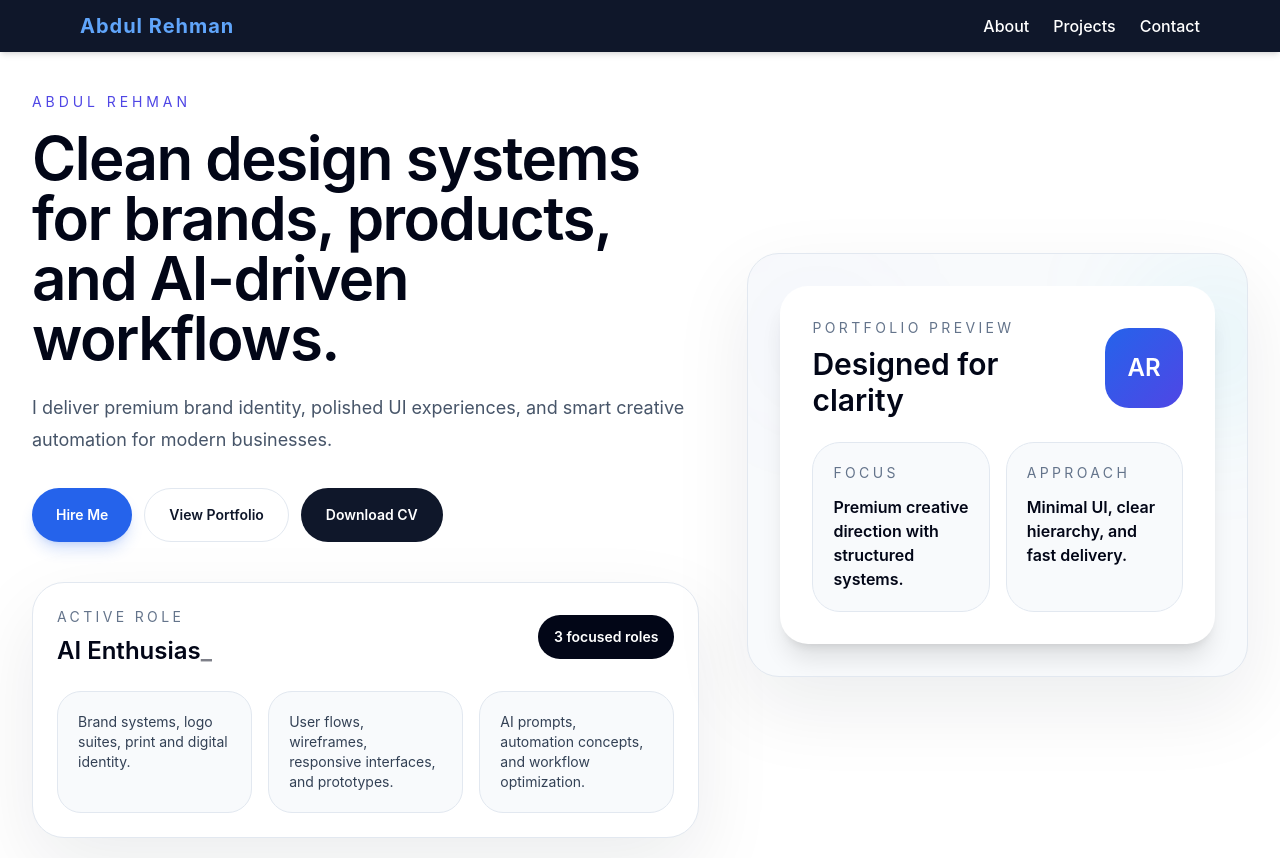
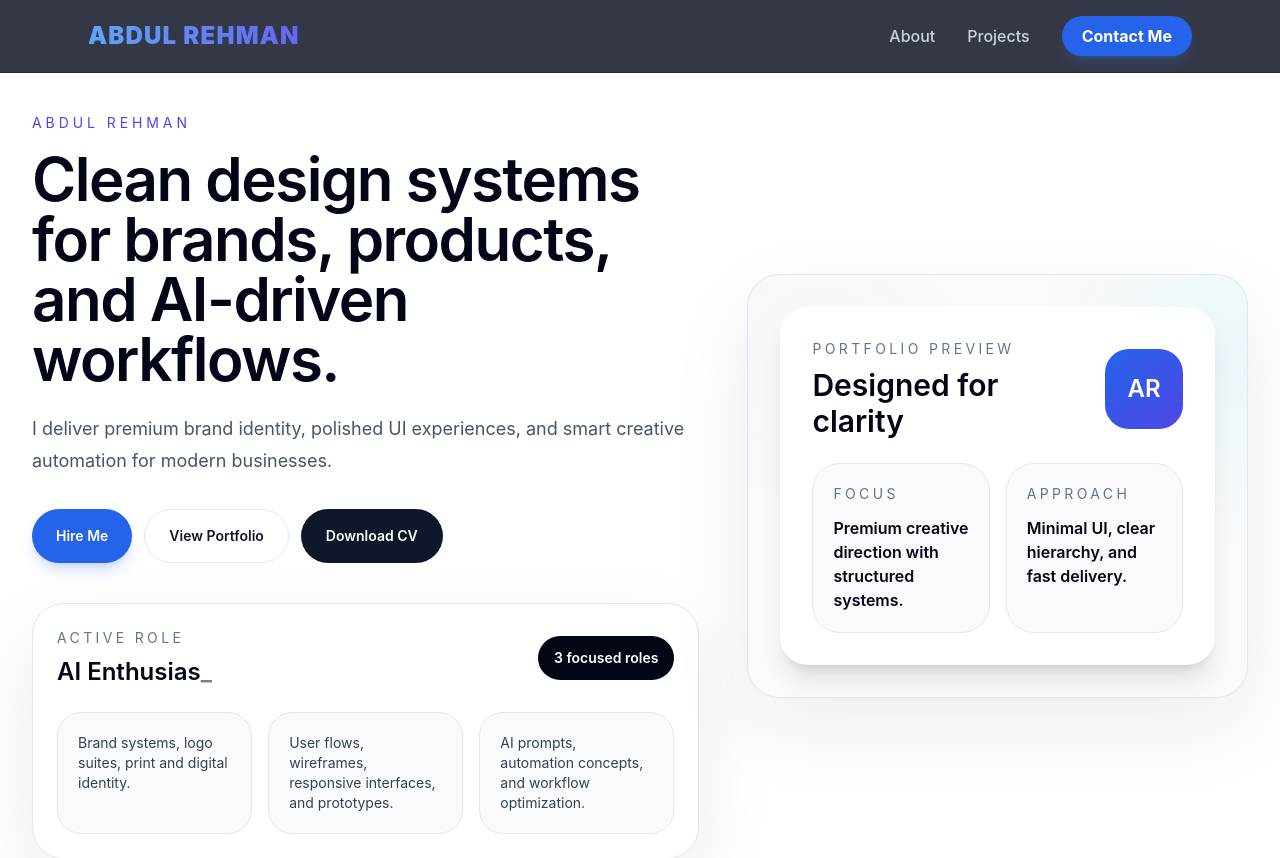
Before and after one commit to malikabdulrehmandev-a11y/abdul-rehman-portfolio, a Next.js app: page / in a window 1280 px wide. Shown: the top 858 px of the page. Built offline with nearby package versions, Linux system fonts and the light colour scheme.

Commit message:
fixed navbar and simplified email form

```diff
--- a/components/ContactForm.tsx
+++ b/components/ContactForm.tsx
@@ -1,59 +1,62 @@
-'use client';
+"use client";
 
-import { useForm } from 'react-hook-form';
-import { useState } from 'react';
-
-type ContactFormValues = {
-  name: string;
-  email: string;
-  message: string;
-};
+import React from "react";
 
 export default function ContactForm() {
-  const { register, handleSubmit, reset } = useForm<ContactFormValues>({ mode: 'onTouched' });
-  const [status, setStatus] = useState('');
+  return (
+    <div className="w-full max-w-lg mx-auto p-6 bg-slate-900 rounded-2xl shadow-xl text-white">
+      <h3 className="text-2xl font-bold mb-6 text-center text-blue-400">Get In Touch</h3>
 
-  const onSubmit = (values: ContactFormValues) => {
-    const body = encodeURIComponent(`Name: ${values.name}%0D%0AEmail: ${values.email}%0D%0A%0D%0A${values.message}`);
-    window.location.href = `mailto:mailkabdulrehman.dev@gmail.com?subject=Portfolio inquiry&body=${body}`;
-    setStatus('Your message is ready to send in your email client.');
-    reset();
-  };
+      {/* Isme message seedha aapki email par jayega */}
+      <form
+        action="https://formsubmit.co/malikabdulrehman.dev@gmail.com"
+        method="POST"
+        className="flex flex-col gap-4"
+      >
+        {/* Spam protection ke liye */}
+        <input type="hidden" name="_captcha" value="false" />
+        <input type="hidden" name="_next" value="https://abdul-rehman-portfolio.vercel.app" />
 
-  return (
-    <form onSubmit={handleSubmit(onSubmit)} className="rounded-xl border border-slate-200 bg-white p-5 shadow-sm">
-      <div className="grid gap-4">
-        <div className="grid gap-4 sm:grid-cols-2">
-          <label className="block text-sm font-semibold text-slate-900">
-            Name
-            <input
-              {...register('name', { required: true })}
-              className="mt-2 w-full rounded-xl border border-slate-200 bg-slate-50 px-3 py-3 text-sm text-slate-900 outline-none transition focus:border-indigo-500 focus:ring-2 focus:ring-indigo-200"
-              placeholder="Your name"
-            />
-          </label>
-          <label className="block text-sm font-semibold text-slate-900">
-            Email
-            <input
-              {...register('email', { required: true })}
-              className="mt-2 w-full rounded-xl border border-slate-200 bg-slate-50 px-3 py-3 text-sm text-slate-900 outline-none transition focus:border-indigo-500 focus:ring-2 focus:ring-indigo-200"
-              placeholder="you@example.com"
-            />
-          </label>
+        <div>
+          <label className="block text-sm font-medium mb-1">Your Name</label>
+          <input
+            type="text"
+            name="name"
+            required
+            className="w-full p-3 rounded-lg bg-slate-800 border border-slate-700 text-white focus:outline-none focus:border-blue-500"
+            placeholder="Your Name"
+          />
         </div>
-        <label className="block text-sm font-semibold text-slate-900">
-          Message
+
+        <div>
+          <label className="block text-sm font-medium mb-1">Your Email</label>
+          <input
+            type="email"
+            name="email"
+            required
+            className="w-full p-3 rounded-lg bg-slate-800 border border-slate-700 text-white focus:outline-none focus:border-blue-500"
+            placeholder="your-email@example.com"
+          />
+        </div>
+
+        <div>
+          <label className="block text-sm font-medium mb-1">Your Message</label>
           <textarea
-            {...register('message', { required: true })}
-            className="mt-2 min-h-[140px] w-full rounded-xl border border-slate-200 bg-slate-50 px-3 py-3 text-sm text-slate-900 outline-none transition focus:border-indigo-500 focus:ring-2 focus:ring-indigo-200"
-            placeholder="Tell me about your next project."
+            name="message"
+            rows={4}
+            required
+            className="w-full p-3 rounded-lg bg-slate-800 border border-slate-700 text-white focus:outline-none focus:border-blue-500"
+            placeholder="Write your message here..."
           />
-        </label>
-        <button type="submit" className="inline-flex items-center justify-center rounded-full bg-indigo-600 px-5 py-3 text-sm font-semibold text-white transition hover:bg-indigo-700">
-          Send message
+        </div>
+
+        <button
+          type="submit"
+          className="w-full p-3 bg-blue-600 hover:bg-blue-700 text-white font-bold rounded-lg transition-colors duration-200"
+        >
+          Send Message
         </button>
-        {status ? <p className="text-sm text-indigo-600">{status}</p> : null}
-      </div>
-    </form>
+      </form>
+    </div>
   );
 }
--- a/components/Navbar.tsx
+++ b/components/Navbar.tsx
@@ -6,41 +6,49 @@ export default function Navbar() {
   const [isOpen, setIsOpen] = useState(false);
 
   return (
-    <nav className="bg-slate-900 text-white sticky top-0 z-50 shadow-md">
-      <div className="max-w-6xl mx-auto px-4 py-3 flex justify-between items-center">
-        {/* Logo */}
-        <div className="text-xl font-bold tracking-wider text-blue-400">
-          Abdul Rehman
+    <nav className="bg-slate-950/80 backdrop-blur-md text-white sticky top-0 z-50 border-b border-slate-800">
+      <div className="max-w-6xl mx-auto px-6 py-4 flex justify-between items-center">
+        {/* Logo/Name */}
+        <div className="text-2xl font-black tracking-wider bg-gradient-to-r from-blue-400 to-indigo-500 bg-clip-text text-transparent hover:scale-105 transition-transform cursor-pointer">
+          ABDUL REHMAN
         </div>
 
-        {/* Mobile Hamburger Button */}
+        {/* Desktop Links (Badi screens par dikhenge) */}
+        <div className="hidden md:flex items-center gap-8 font-medium">
+          <a href="#about" className="text-slate-300 hover:text-blue-400 transition-colors duration-200 relative group py-1">
+            About
+            <span className="absolute bottom-0 left-0 w-0 h-0.5 bg-blue-400 transition-all duration-300 group-hover:w-full"></span>
+          </a>
+          <a href="#projects" className="text-slate-300 hover:text-blue-400 transition-colors duration-200 relative group py-1">
+            Projects
+            <span className="absolute bottom-0 left-0 w-0 h-0.5 bg-blue-400 transition-all duration-300 group-hover:w-full"></span>
+          </a>
+          <a href="#contact" className="bg-blue-600 hover:bg-blue-700 text-white px-5 py-2 rounded-full font-bold shadow-lg shadow-blue-500/20 transition-all hover:shadow-blue-500/40">
+            Contact Me
+          </a>
+        </div>
+
+        {/* Mobile Hamburger Button (Mobile par menu kholne ke liye) */}
         <button
           onClick={() => setIsOpen(!isOpen)}
-          className="md:hidden block text-white focus:outline-none"
+          className="md:hidden block text-slate-300 hover:text-white focus:outline-none transition-colors"
         >
-          <svg className="w-6 h-6" fill="none" stroke="currentColor" viewBox="0 0 24 24">
+          <svg className="w-7 h-7" fill="none" stroke="currentColor" viewBox="0 0 24 24">
             {isOpen ? (
-              <path strokeLinecap="round" strokeLinejoin="round" strokeWidth={2} d="M6 18L18 6M6 6l12 12" />
+              <path strokeLinecap="round" strokeLinejoin="round" strokeWidth={2.5} d="M6 18L18 6M6 6l12 12" />
             ) : (
-              <path strokeLinecap="round" strokeLinejoin="round" strokeWidth={2} d="M4 6h16M4 12h16M4 18h16" />
+              <path strokeLinecap="round" strokeLinejoin="round" strokeWidth={2.5} d="M4 6h16M4 12h16M4 18h16" />
             )}
           </svg>
         </button>
-
-        {/* Desktop Links */}
-        <div className="hidden md:flex gap-6 font-medium">
-          <a href="#about" className="hover:text-blue-400 transition-colors">About</a>
-          <a href="#projects" className="hover:text-blue-400 transition-colors">Projects</a>
-          <a href="#contact" className="hover:text-blue-400 transition-colors">Contact</a>
-        </div>
       </div>
 
-      {/* Mobile Links */}
+      {/* Mobile Links Menu */}
       {isOpen && (
-        <div className="md:hidden bg-slate-800 px-4 pt-2 pb-4 flex flex-col gap-3 font-medium transition-all duration-300">
-          <a href="#about" onClick={() => setIsOpen(false)} className="hover:text-blue-400 py-1">About</a>
-          <a href="#projects" onClick={() => setIsOpen(false)} className="hover:text-blue-400 py-1">Projects</a>
-          <a href="#contact" onClick={() => setIsOpen(false)} className="hover:text-blue-400 py-1">Contact</a>
+        <div className="md:hidden bg-slate-900 border-b border-slate-800 px-6 py-6 flex flex-col gap-4 font-semibold animate-fade-in">
+          <a href="#about" onClick={() => setIsOpen(false)} className="text-slate-300 hover:text-blue-400 py-2 border-b border-slate-800/50">About</a>
+          <a href="#projects" onClick={() => setIsOpen(false)} className="text-slate-300 hover:text-blue-400 py-2 border-b border-slate-800/50">Projects</a>
+          <a href="#contact" onClick={() => setIsOpen(false)} className="bg-blue-600 hover:bg-blue-700 text-white text-center py-3 rounded-xl shadow-md">Contact Me</a>
         </div>
       )}
     </nav>
```
